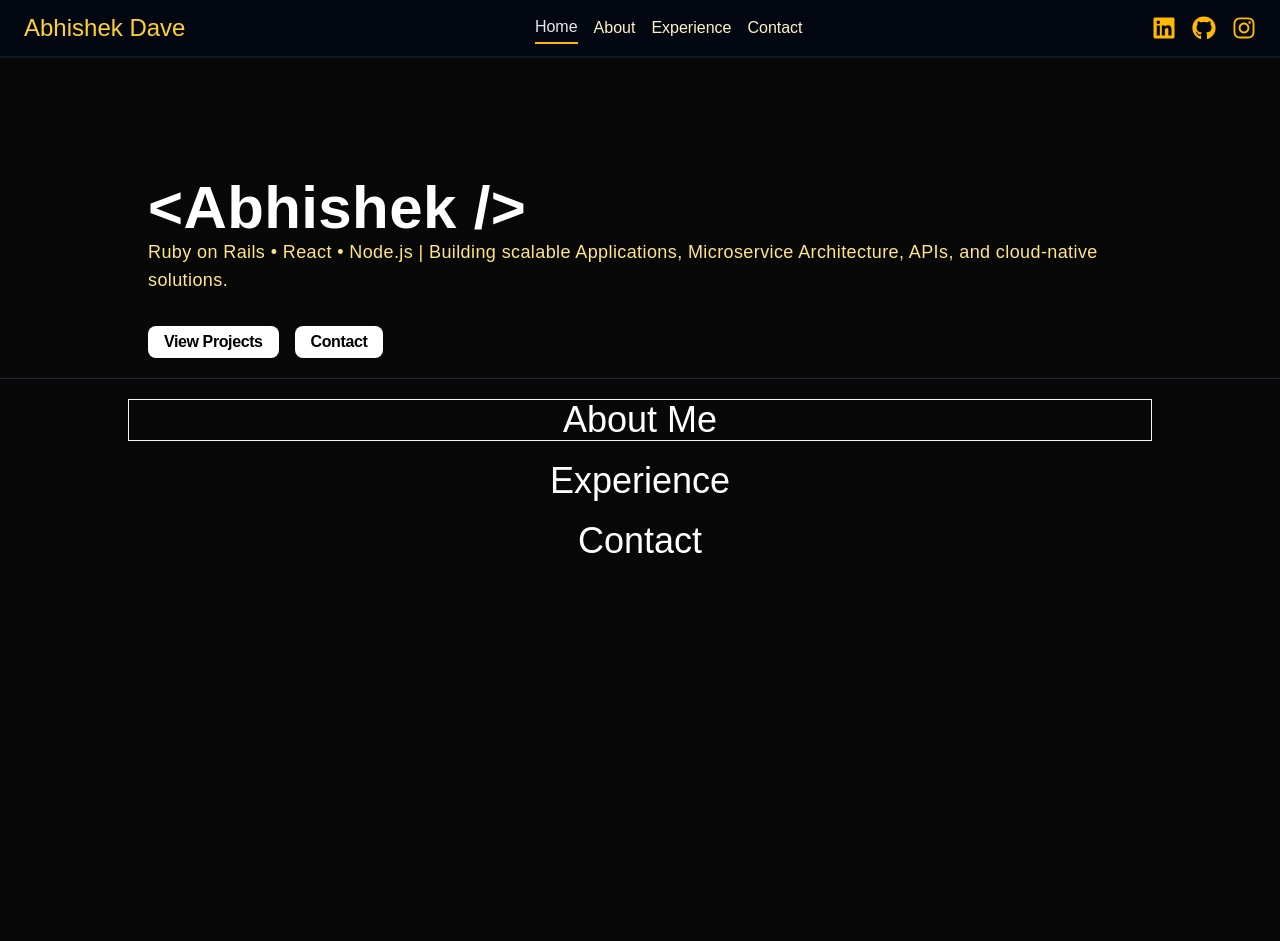
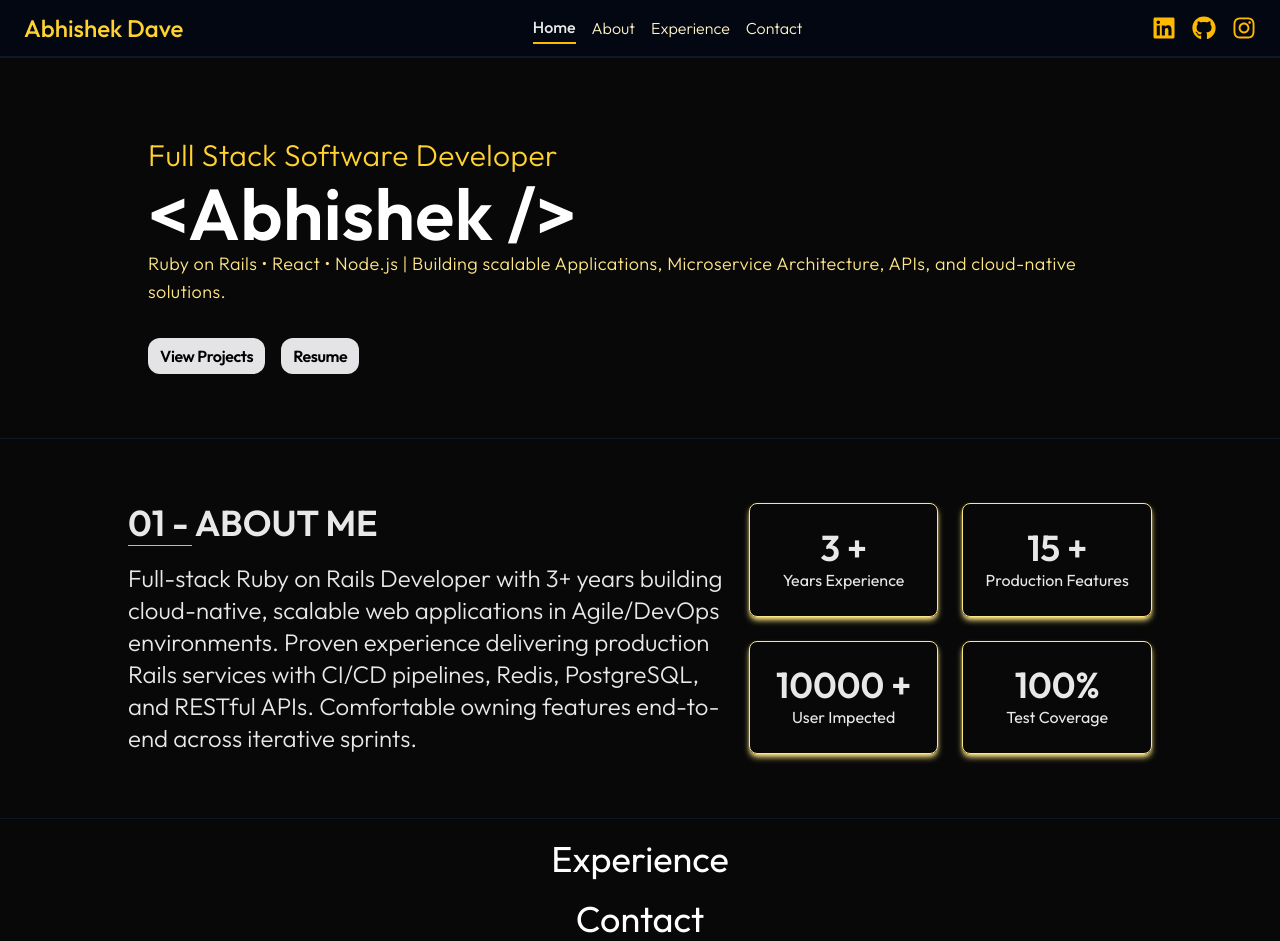
Before and after one commit to AbhishekDave2000/portfolio, a React (Vite) app: page / in a window 1280 px wide. Before the commit the page ends 800 px from the top, so only its background shows below. Built offline with nearby package versions, Linux system fonts and the light colour scheme.

Commit message:
feat(About) Add about section in the page

```diff
--- a/src/components/Navbar.jsx
+++ b/src/components/Navbar.jsx
@@ -14,7 +14,7 @@ const Navbar = () => {
     }
 
     return(
-        <div className='bg-gray-950 flex item-center justify-between w-full sticky top-0 px-6 py-3 outline-none border-b-2 border-gray-900'>
+        <div className='bg-gray-950 flex item-center justify-between w-full sticky top-0 px-6 py-3 outline-none border-b-2 border-gray-900 z-10'>
             <div>
                 <span onClick={() => handleClick("hero")} className='text-2xl font-medium text-amber-300 flex-1 cursor-pointer'>
                     Abhishek Dave
--- a/src/index.css
+++ b/src/index.css
@@ -14,8 +14,7 @@ body {
     color: var(--text);
     margin: 0;
     padding: 0;
-    font-family: sans-serif;
-
+    font-family: 'Outfit', sans-serif;
 }
 
 @keyframes fadeInLeft {
--- a/src/pages/HomePage.jsx
+++ b/src/pages/HomePage.jsx
@@ -7,39 +7,67 @@ const HomePage = () => {
             <Navbar />
 
             {/* Hero Section */}
-            <section id="hero" className="flex flex-col items-start justify-center w-full max-w-5xl h-auto mx-auto tracking-wide px-5 mt-20 mb-5">
-                <marquee className="w-80 font-light text-3xl text-amber-300 mb-1">Full Stack Software Developer</marquee >
-                <div className="font-semibold text-6xl text-white">
+            <section id="hero" className="flex flex-col items-start justify-center w-full max-w-5xl h-auto mx-auto tracking-wide px-5 mt-20 mb-16">
+
+                <span className="max-w-fit font-light text-3xl text-amber-300 mb-1 animate-bounce">Full Stack Software Developer</span >
+
+                <div className="font-semibold text-7xl text-white">
                     {"<Abhishek />"}
                 </div>
+
                 <div className="font-light text-lg text-amber-200 mb-3">
                     Ruby on Rails • React • Node.js | Building scalable Applications, Microservice Architecture, APIs, and cloud-native solutions.
                 </div>
 
-                {/* ============================= */}
-                {/* Button Links to be Added here */}
-                {/* ============================= */}
                 <div className="flex gap-4 mt-5 tracking-tight">
-                    <button className="bg-white font-semibold text-black px-4 py-1 rounded-lg hover:bg-amber-200 cursor-pointer">View Projects</button>
-                    <button className="bg-white font-semibold text-black px-4 py-1 rounded-lg hover:bg-amber-200 cursor-pointer">Contact</button>
+                    <button className="bg-zinc-200 font-semibold text-black px-3 py-1.5 rounded-xl hover:bg-amber-200 transition duration-400 hover:shadow-sm hover:shadow-amber-200 cursor-pointer">View Projects</button>
+                    <button className="bg-zinc-200 font-semibold text-black px-3 py-1.5 rounded-xl hover:bg-amber-200 transition duration-400 hover:shadow-sm hover:shadow-amber-200 cursor-pointer">Resume</button>
                 </div>
             </section>
 
-            <hr className="text-gray-800" />
+            <hr className="text-gray-900" />
 
             {/* About Section */}
-            <section id="about" className="flex item-center justify-center mt-5 w-full max-w-5xl mx-auto border-gray-100 border">
-                <h2 className="text-white font-stretch-semi-condensed text-4xl">About Me</h2>
+            <section id="about" className="flex item-center justify-center w-full max-w-5xl mx-auto py-16">
+                {/* <h2 className="text-white font-stretch-semi-condensed text-4xl">About Me</h2> */}
                 {/* Left About Section */}
-                <div>
-
+                <div className="flex flex-row gap-4">
+                    <div className="basis-3/5">
+                        <p className="font-stretch-condensed font-bold text-4xl">01 - ABOUT ME</p>
+                        <div className="w-16 h-px bg-amber-400 text-xl font-light mb-4 mt-0.5"></div>
+                        <div className="font-light text-2xl">
+                            Full-stack Ruby on Rails Developer with 3+ years building cloud-native, scalable web applications in Agile/DevOps environments.
+                            Proven experience delivering production Rails services with CI/CD pipelines, Redis, PostgreSQL, and RESTful APIs. Comfortable
+                            owning features end-to-end across iterative sprints.
+                        </div>
+                    </div>
+                    <div className="basis-2/5 grid grid-cols-2 gap-6">
+                        <div className="border border-amber-200 p-2 flex flex-col items-center justify-center rounded-lg shadow-amber-200 shadow-md transition-all duration-300 hover:-translate-y-2 hover:border-gray-200 hover:text-amber-200 hover:shadow-white">
+                            <span className="text-4xl font-bold">3 +</span>
+                            <span>Years Experience</span>
+                        </div>
+                        <div className="border border-amber-200 p-2 flex flex-col items-center justify-center rounded-lg shadow-amber-200 shadow-md transition-all duration-300 hover:-translate-y-2 hover:border-gray-200 hover:text-amber-200 hover:shadow-white">
+                            <span className="text-4xl font-bold">15 +</span>
+                            <span>Production Features</span>
+                        </div>
+                        <div className="border border-amber-200 p-2 flex flex-col items-center justify-center rounded-lg shadow-amber-200 shadow-md transition-all duration-300 hover:-translate-y-2 hover:border-gray-200 hover:text-amber-200 hover:shadow-white">
+                            <span className="text-4xl font-bold">10000 +</span>
+                            <span>User Impected</span>
+                        </div>
+                        <div className="border border-amber-200 p-2 flex flex-col items-center justify-center rounded-lg shadow-amber-200 shadow-md transition-all duration-300 hover:-translate-y-2 hover:border-gray-200 hover:text-amber-200 hover:shadow-white">
+                            <span className="text-4xl font-bold">100%</span>
+                            <span>Test Coverage</span>
+                        </div>
+                    </div>
                 </div>
 
                 {/* Right About Section */}
-                <div>
+                <div >
 
                 </div>
             </section>
+
+            <hr className="text-gray-900" />
 
             {/* Experience Section */}
             <section id="experience" className="flex item-center justify-center mt-5 w-full max-w-5xl mx-auto">
```
